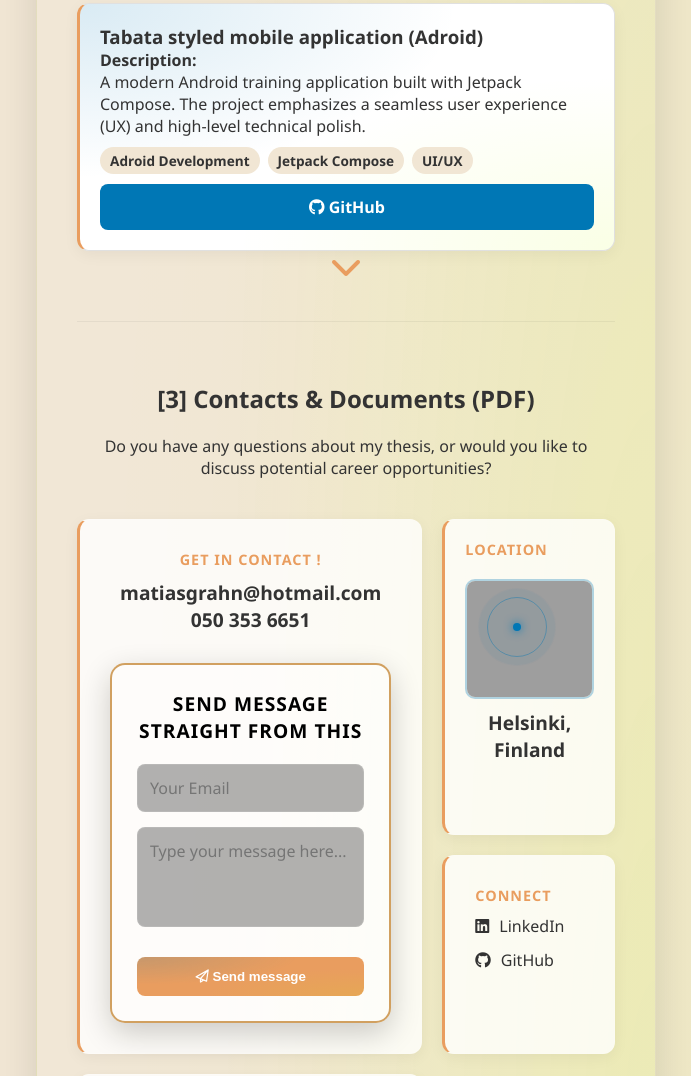
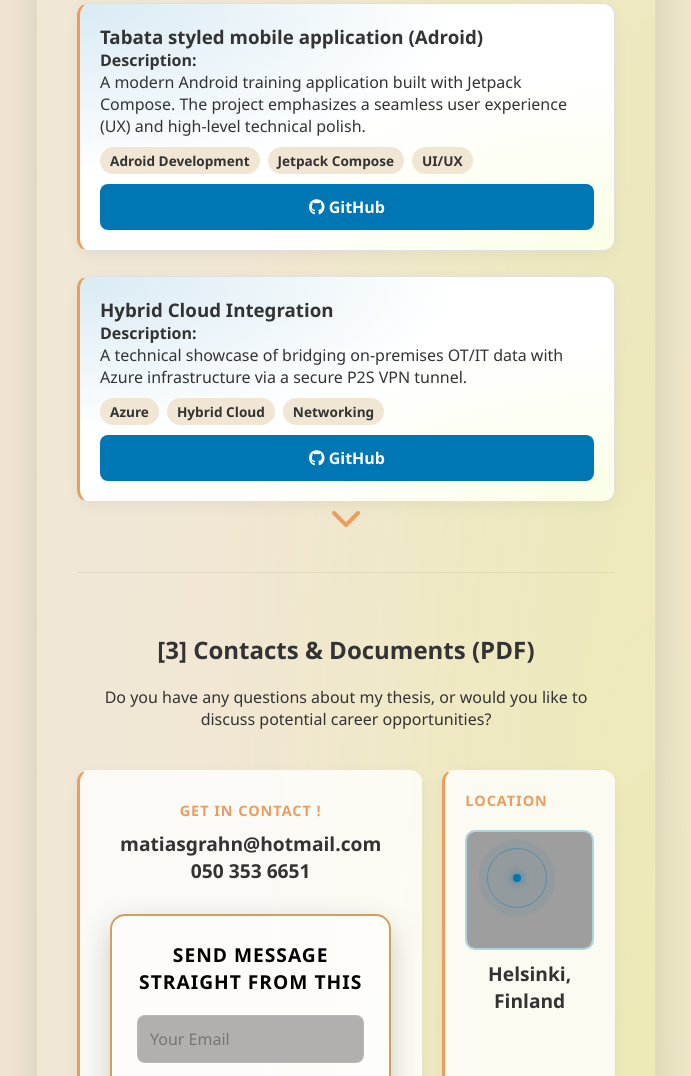
Before and after one commit to matiasgrahn/matiasgrahn.github.io, a plain HTML site: page index.html in a window 1280 px wide. Shown: the part 3997-5073 px from the top of the page, without its empty margins (294-985 px from the left). Drawn offline with nearby package versions, Linux system fonts and the light colour scheme; grey boxes are pictures that could not be loaded; some icons are missing.

Commit message:
lisätty uusi projektikortti

```diff
--- a/index.html
+++ b/index.html
@@ -290,6 +290,21 @@
             <a href="https://github.com/matiasgrahn/Tabata-Timer-Android" class="btn linkedin-nappi"> <i class="fa-brands fa-github"></i> GitHub</a>
         </div>
 
+
+        <div class="project-card">
+            <div>
+                <h3>Hybrid Cloud Integration</h3>
+                <p><strong>Description:</strong><br>A technical showcase of bridging on-premises OT/IT data with Azure infrastructure via a secure P2S VPN tunnel.</p>
+                <div class="project-tags">
+                    <span class="tag">Azure</span>
+                    <span class="tag">Hybrid Cloud</span>
+                    <span class="tag">Networking</span>
+                </div>
+            </div>
+            <a href="https://github.com/matiasgrahn/Azure-Hybrid-Cloud-Integration-SQL-Data-Pipeline" class="btn linkedin-nappi"> <i class="fa-brands fa-github"></i> GitHub</a>
+        </div>
+
+
         <a href="#dokumentit" class="scroll-down">
             <div class="scroll-arrow">
                 <i class="fa-solid fa-chevron-down"></i> </div>
```
